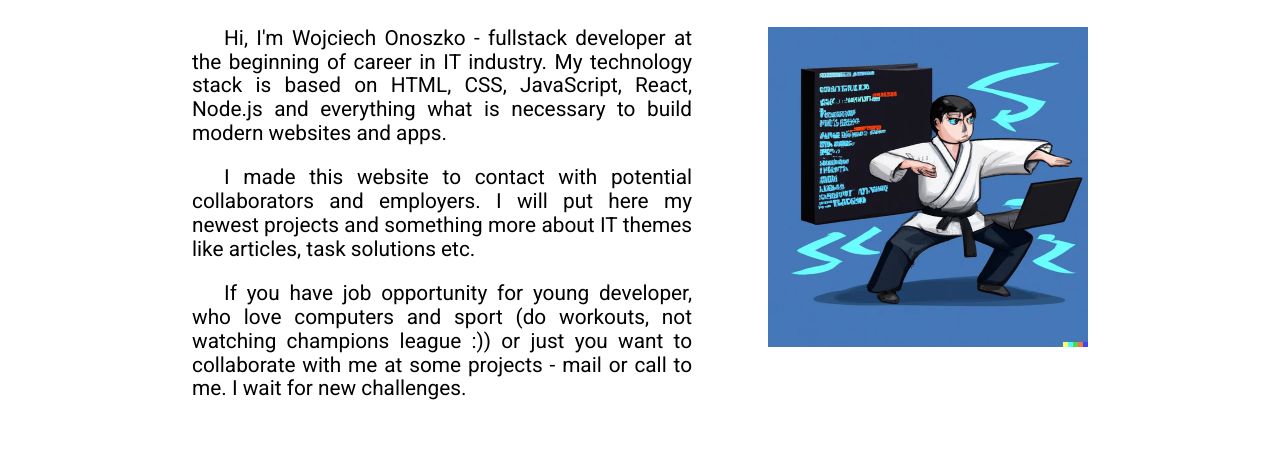
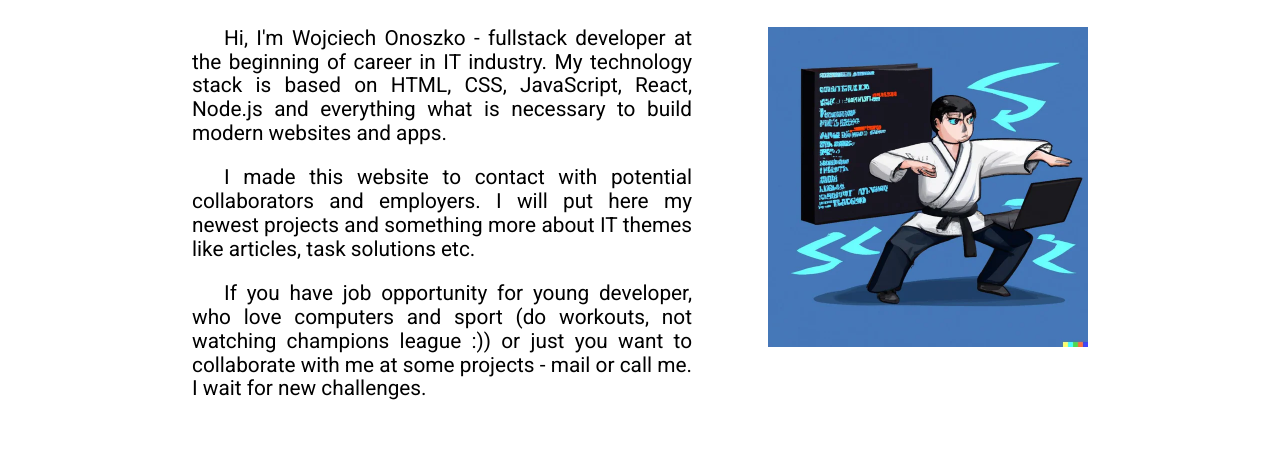
Before and after one commit to wojciechonoszko/onsoft-by-wojciech-onoszko, a website built with Parcel: page src/index.html in a window 1280 px wide. Shown: the part 284-742 px from the top of the page. Built offline with nearby package versions, Linux system fonts and the light colour scheme.

Commit message:
updating

```diff
--- a/src/partials/about.html
+++ b/src/partials/about.html
@@ -13,7 +13,7 @@
     <p class="about-me__paragraph">
       If you have job opportunity for young developer, who love computers and sport (do workouts,
       not watching champions league :)) or just you want to collaborate with me at some projects -
-      mail or call to me. I wait for new challenges.
+      mail or call me. I wait for new challenges.
     </p>
   </article>
   <picture class="about-me__avatar">
--- a/src/partials/footer.html
+++ b/src/partials/footer.html
@@ -1,4 +1,4 @@
-<footer class="footer">
+<footer class="footer" id="footer">
   <div class="footer__personal-contact">
     <h2>Wojciech Onoszko</h2>
     <p class="footer__contact-address">Chmielno near Gdansk</p>
--- a/src/partials/header.html
+++ b/src/partials/header.html
@@ -15,7 +15,7 @@
         <a class="header__menu-link" href="#section-portfolio">Portfolio</a>
       </li>
       <li class="header__menu-item"><a class="header__menu-link" href="#">Articles</a></li>
-      <li class="header__menu-item"><a class="header__menu-link" href="#">Contact</a></li>
+      <li class="header__menu-item"><a class="header__menu-link" href="#footer">Contact</a></li>
       <div id="marker"></div>
     </ul>
     <div class="hamburger">
--- a/src/sass/layout/_about.scss
+++ b/src/sass/layout/_about.scss
@@ -1,8 +1,5 @@
 .about-me {
-  margin: 0;
-  // padding: 0;
-  margin-bottom: 60px;
-  // margin-top: 60px;
+  margin-bottom: 5vh;
 
   &__showcase {
     display: inline-block;
--- a/src/stickyScript.js
+++ b/src/stickyScript.js
@@ -5,6 +5,7 @@ const header = document.getElementById('header-menu');
 const headerContainer = document.getElementById('header-menu');
 let navbarMargin = document.getElementById('about-me');
 let portfolioMargin = document.getElementById('section-portfolio');
+let footerMargin = document.getElementById('footer');
 
 // Get the offset position of the navbar
 const sticky = header.offsetTop;
@@ -16,11 +17,13 @@ function myFunction() {
     headerContainer.classList.add('sticky-mobile-container')
     navbarMargin.classList.add('navbarOffsetMargin');
     portfolioMargin.classList.add('navbarOffsetMargin');
+    footerMargin.classList.add('navbarOffsetMargin');
   } else {
     header.classList.remove('sticky');
     headerContainer.classList.remove('sticky-mobile-container');
     navbarMargin.classList.remove('navbarOffsetMargin');
     portfolioMargin.classList.remove('navbarOffsetMargin');
+    footerMargin.classList.remove('navbarOffsetMargin');
   }
 }
 
```
Also changed, not shown: src/sass/layout/_header.scss (+1 -6 lines), css/main.css, css/main.min.css, 2 other files.
